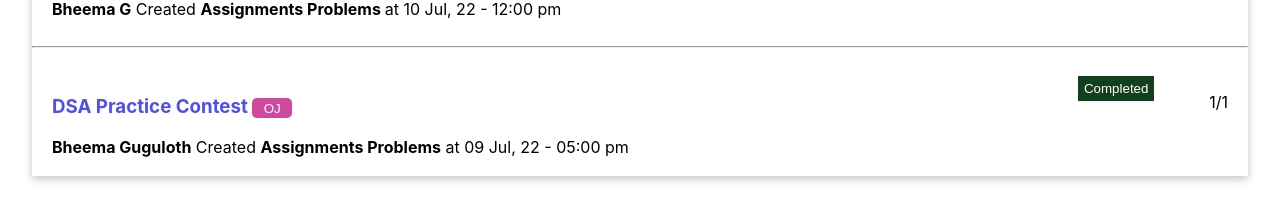
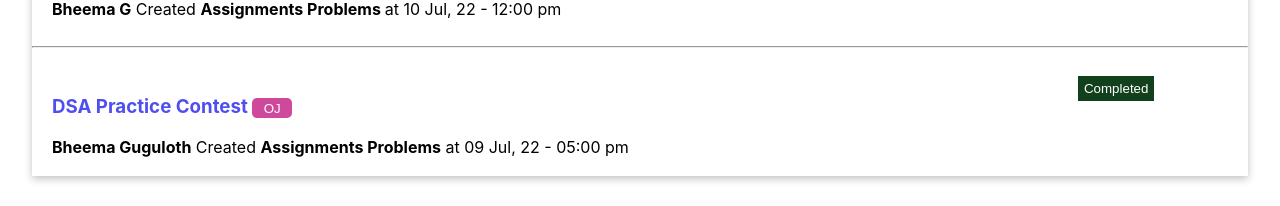
Before and after one commit to bheema-284/masai_lms, a React (Create React App) app: page /assignments in a window 1280 px wide. Shown: the part 562-768 px from the top of the page. Built offline with nearby package versions, Linux system fonts and the light colour scheme.

Commit message:
some updated

```diff
--- a/src/components/Assignments.jsx
+++ b/src/components/Assignments.jsx
@@ -41,7 +41,7 @@ export const Assignments = () => {
     <h3 className='h3'>DSA Practice Contest <button className='oj'>OJ</button> </h3>
         <p><strong>Bheema Guguloth</strong>  Created  <strong>Assignments Problems</strong> at 09 Jul, 22 - 05:00 pm </p>
     </div>
-    <div className='detailss'><button className='dbtnsc'>Completed</button> <div><p>1/1</p></div> </div>
+    <div className='detailss'><button className='dbtnsc'>Completed</button>  </div>
 </div>
     </div>
     </div>
```
